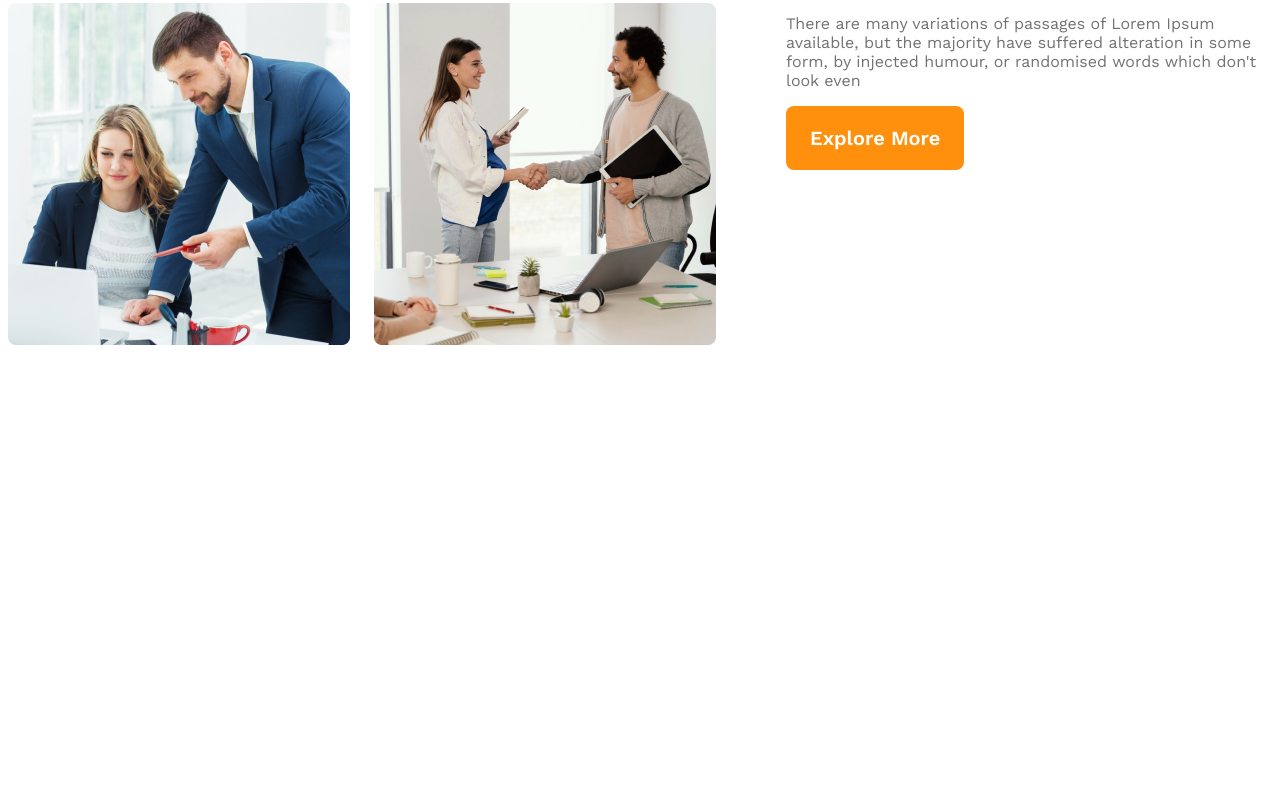
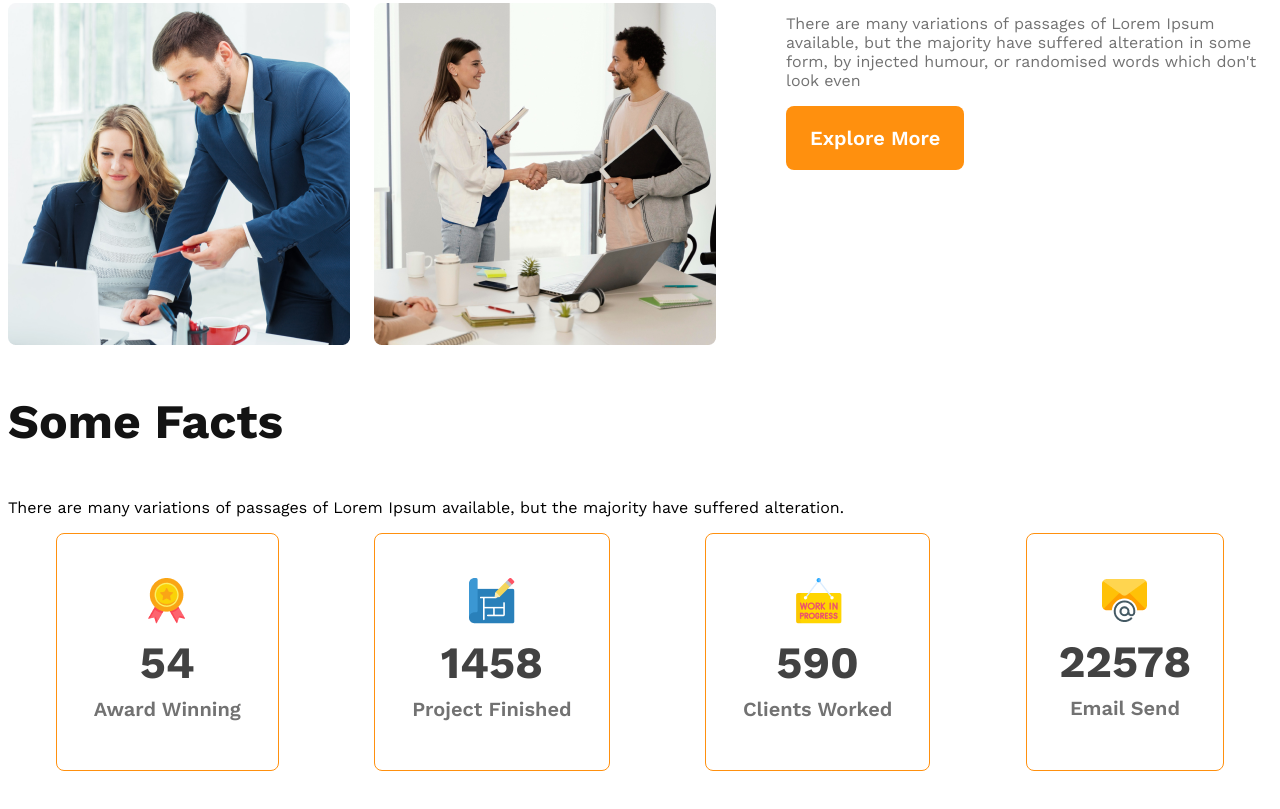
Before and after one commit to mmtuhin/g3-architect-website, a plain HTML site: page index.html in a window 1280 px wide. Shown: the part 1499-2308 px from the top of the page. Before the commit the page ends 1916 px from the top, so only its background shows below. Drawn offline with nearby package versions, Linux system fonts and the light colour scheme.

Commit message:
ashdvbaj

```diff
--- a/index.html
+++ b/index.html
@@ -10,7 +10,7 @@
     <!-- Header Starts -->
     <header>
         <nav>
-            <h3 class="nav-title">G3 Architects</h3>
+            <h3 class="section-title">G3 Architects</h3>
             <ul>
                 <li><a href="">Home</a></li>
                 <li><a href="">About</a></li>
@@ -45,6 +45,38 @@
                 <button class="button-primary">Explore More</button>
             </div>
         </section>
+        <!-- Features Start -->
+        <section class="features">
+
+        </section>
+        <!-- Facts Section Start -->
+        <section class="facts">
+            <h3 class="section-title">Some Facts</h3>
+            <p class="fact-description color-grey">There are many variations of passages of Lorem Ipsum available, but the majority have suffered alteration.</p>
+            <div class="fact-card-container">
+                <div class="card">
+                    <img src="./images/icons/ribon.png" alt="">
+                    <h3 class="card-stat">54</h3>
+                    <p class="card-title grey-text">Award Winning</p>
+                </div>
+                <div class="card">
+                    <img src="./images/icons/projects.png" alt="">
+                    <h3 class="card-stat">1458</h3>
+                    <p class="card-title grey-text">Project Finished</p>
+                </div>
+                <div class="card">
+                    <img src="./images/icons/customers.png" alt="">
+                    <h3 class="card-stat">590</h3>
+                    <p class="card-title grey-text">Clients Worked</p>
+                </div>
+                <div class="card">
+                    <img src="./images/icons/email.png" alt="">
+                    <h3 class="card-stat">22578</h3>
+                    <p class="card-title grey-text">Email Send</p>
+                </div>
+            </div>
+
+        </section>
 
     </main>
     <footer>
--- a/styles/architect.css
+++ b/styles/architect.css
@@ -5,6 +5,14 @@
 * {
     font-family: 'Lato', sans-serif;
     font-family: 'Work Sans', sans-serif;
+}
+.grey-text{
+  color: #727272 ;
+}
+.section-title{
+  font-size: 3rem;
+  font-weight: 700;
+  color: #131313;
 }
 .button-primary{
   border-radius: 8px;
@@ -29,11 +37,7 @@ nav{
   justify-content: space-between;
   align-items: center;
 }
-.nav-title{
-  font-size: 3rem;
-  font-weight: 700;
-  color: #131313;
-}
+
 nav ul {
   display: flex;
 }
@@ -105,15 +109,36 @@ main{
 .teams-description{
   color: #727272;
 }
+/* Facts Start */
+.fact-card-container{
+  display: flex;
+  justify-content: space-around;
+}
+.fact-card-container .card{
+  border-radius: 8px;
+  border: 1px solid #FF900E;
+  text-align: center;
+  padding: 2.75rem 2rem;
+}
+.fact-card-container .card-stat{
+  font-size: 2.8rem;
+  color: #424242;
+  margin: 8px 0;
+}
+.fact-card-container .card-title{
+  font-weight: 600;
+  font-size: 1.25rem;
+  margin: 5px;
+}
 
 /* Responsive media query */
 
 /* Mobile devices */
 @media screen and (max-width:576px) {
-  header, .teams-content{
+  header, .teams-content, .fact-card-container{
     padding: 10px 5px;
   }
-  nav, .teams-container{
+  nav, .teams-container, .fact-card-container{
     flex-direction: column;
   }
   .teams-img-container{
```
